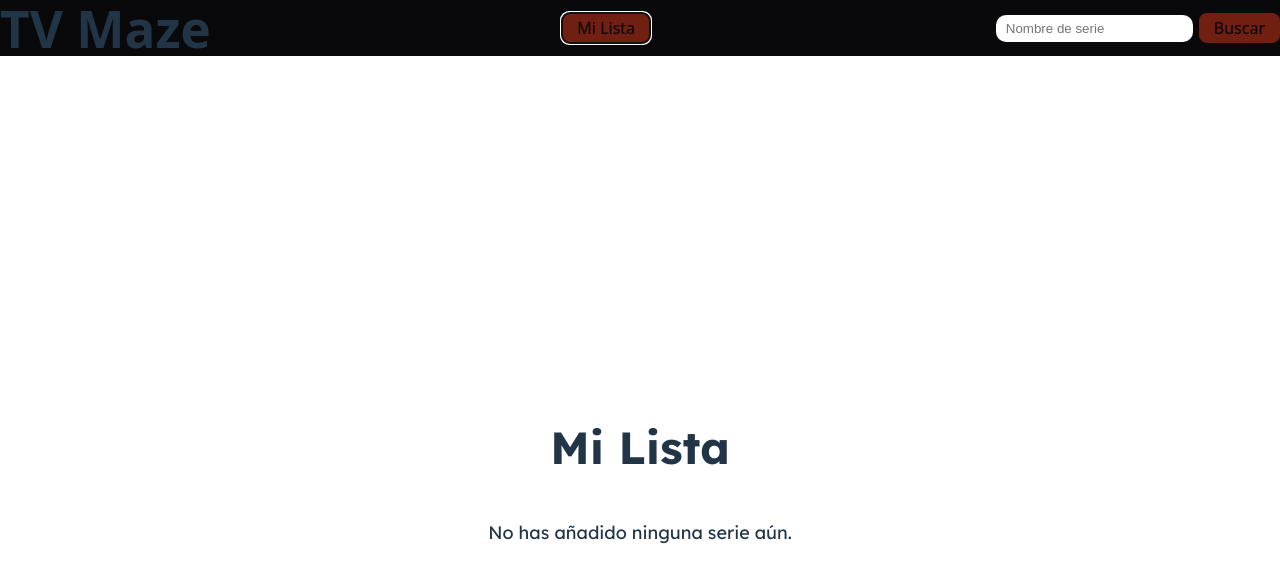
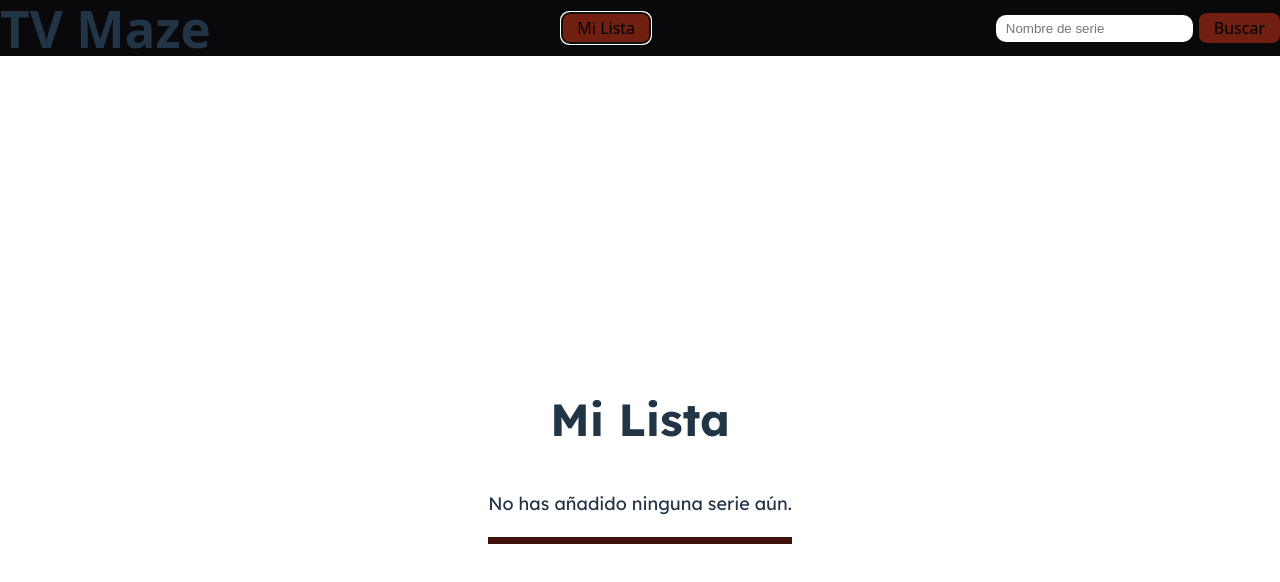
Before and after one commit to Zorutiss/entrega1Web, a React (Vite) app in the folder entrega1Web/: page / in a window 1280 px wide. Both pictures are taken after a click on the button "Mi Lista". Shown: the top 582 px of the page. Built offline with nearby package versions, Linux system fonts and the light colour scheme.

Commit message:
CSS del final de la lista

```diff
--- a/entrega1Web/src/components/MyList.css
+++ b/entrega1Web/src/components/MyList.css
@@ -1,4 +1,6 @@
-.end-list{
-        background-color: #09090B;
-
+.end-list h2 {
+  border-top: 7px solid #3E1109;
+  margin-top: 20px;
+  padding-top: 10px;
+  text-align: center;
 }
--- a/entrega1Web/src/components/MyList.jsx
+++ b/entrega1Web/src/components/MyList.jsx
@@ -19,11 +19,13 @@ export default function MyList({ myList, removeFromList }) {
               Eliminar
             </button>
           </div>
-            <div className="end-list">
-                <h2>prueba</h2>
+        </div>
+
+      ))}
+      <div className="end-list">
+                <h2></h2>
             </div>
-        </div>
-      ))}
     </div>
+
   );
 }
```
